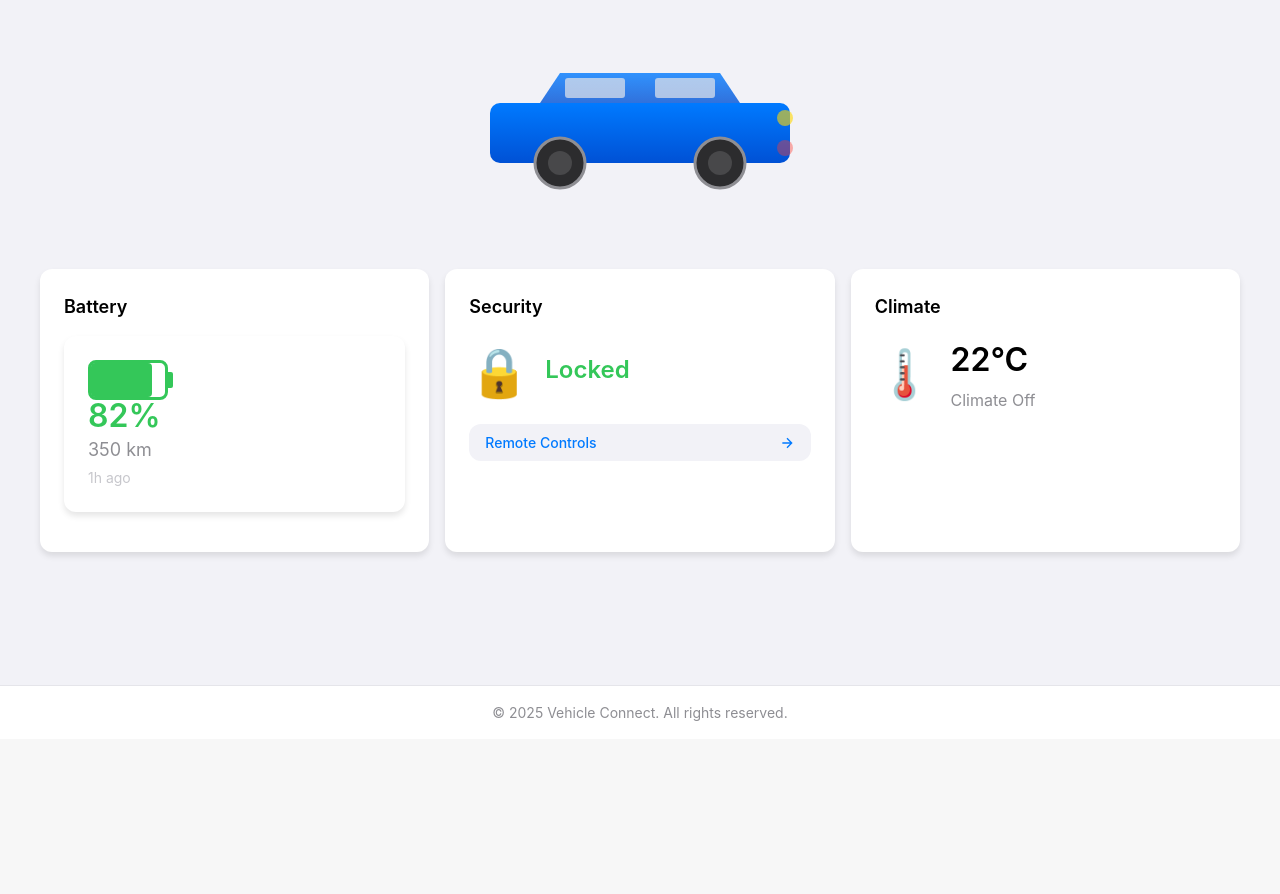
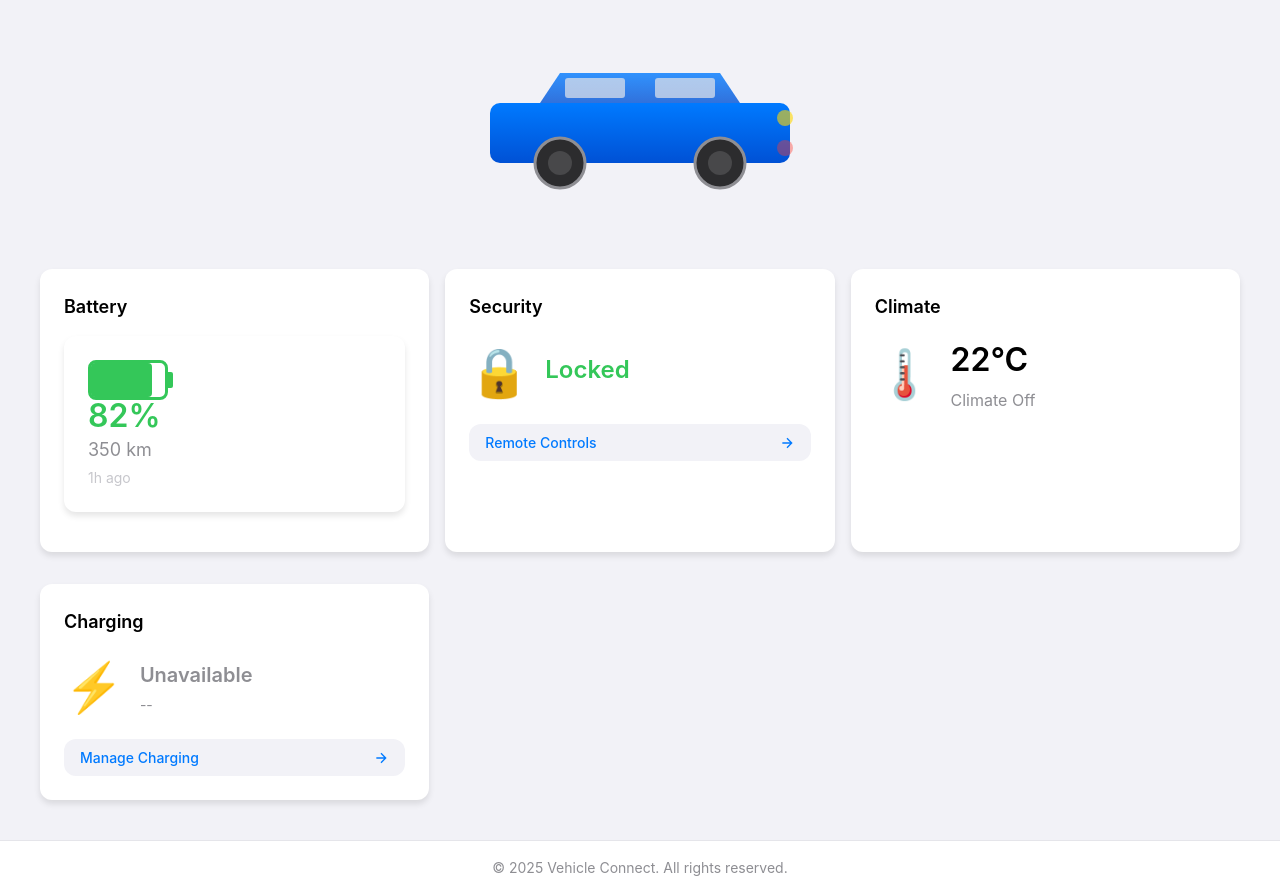
Before and after one commit to fcaversan/SE_Project, a Flask app: page / in a window 1280 px wide. Shown: the part 61-955 px from the top of the page. Before the commit the page ends 782 px from the top, so only its background shows below. Run offline with Flask 3, Linux system fonts and the light colour scheme.

Commit message:
feat: Add charging status to home screen and final integration
Step 7 of Phase 3 Charging Management implementation.

Modified Files:
- templates/home.html:
  * Added Charging Status card section
  * Charging icon with status indicator
  * Real-time charging info (status, SoC progress, rate)
  * 'Manage Charging' action link to charging page
  * Follows same pattern as Security and Climate cards

- static/js/home-screen.js:
  * Added DOM element references for charging display
  * Added updateChargingDisplay() async function:
    - Fetches charging status from API
    - Shows 'Charging' with progress (current  target at rate)
    - Shows 'Not Charging' with charge limit
    - Animated charging icon when active
    - Handles errors gracefully
  * Integrated charging update into updateVehicleDisplay()
  * Uses existing APIClient for consistency

- static/css/home-screen.css:
  * Added .charging-display flex layout
  * Added .charging-icon with pulse animation
  * Added .charging-status-text with active state
  * Added .charging-details styling
  * Added @keyframes pulse animation for active charging

Integration Features:
- Real-time charging status on home screen
- Animated charging indicator when active
- Shows current  target SoC and charging rate
- Shows charge limit when not charging
- Direct link to charging management page
- Consistent with existing card patterns
- Auto-updates with 60-second refresh
- Graceful error handling

Phase 3 Charging Management is now COMPLETE:
 Step 1: Data models (ChargingSession, Schedule, Station)
 Step 2: Mock charging service with realistic simulation
 Step 3: Backend API (11 REST endpoints)
 Step 4: Charging page UI (start/stop, limit, history)
 Step 5: Schedule manager (CRUD operations)
 Step 6: Charging stations page (filters, details, map)
 Step 7: Integration (home screen charging status)

All 8 FR-CHG requirements implemented:
- FR-CHG-001: Start/stop charging with target SoC
- FR-CHG-002: Real-time charging status display
- FR-CHG-003: Charge limit setting (50-100%)
- FR-CHG-004: Automated charging schedules
- FR-CHG-005: Charging station locator
- FR-CHG-006: Charging history tracking
- FR-CHG-007: Cost calculation per session
- FR-CHG-008: Battery health considerations (realistic curves)

Phase 3 completion: 100%
Overall project completion: ~50% (3 of 6 major phases)

```diff
--- a/static/css/home-screen.css
+++ b/static/css/home-screen.css
@@ -78,3 +78,46 @@
 .card-action-link:hover svg {
     transform: translateX(4px);
 }
+
+/* Charging Display */
+.charging-display {
+    display: flex;
+    align-items: center;
+    gap: 1rem;
+    margin-bottom: 1rem;
+}
+
+.charging-icon {
+    font-size: 3rem;
+    transition: transform 0.3s ease;
+}
+
+.status-card.charging-active .charging-icon {
+    animation: pulse 2s ease-in-out infinite;
+}
+
+@keyframes pulse {
+    0%, 100% {
+        transform: scale(1);
+    }
+    50% {
+        transform: scale(1.1);
+    }
+}
+
+.charging-status-text {
+    font-size: 1.25rem;
+    font-weight: 600;
+    color: var(--text-secondary);
+    margin: 0 0 0.25rem 0;
+}
+
+.charging-status-text.active {
+    color: var(--success);
+}
+
+.charging-details {
+    font-size: 0.875rem;
+    color: var(--text-secondary);
+    margin: 0;
+}
--- a/static/js/home-screen.js
+++ b/static/js/home-screen.js
@@ -28,6 +28,9 @@ const lockIcon = document.getElementById('lock-icon');
 const securityWarning = document.getElementById('security-warning');
 const cabinTemp = document.getElementById('cabin-temp');
 const climateStatus = document.getElementById('climate-status');
+const chargingStatusText = document.getElementById('charging-status-text');
+const chargingDetails = document.getElementById('charging-details');
+const chargingIcon = document.getElementById('charging-icon');
 
 /**
  * Initialize home screen
@@ -86,6 +89,9 @@ async function updateVehicleDisplay() {
 
             // Update climate display (User Story 3)
             updateClimateDisplay(data);
+
+            // Update charging display (Phase 3)
+            await updateChargingDisplay();
 
             // Handle stale data indicator
             if (response.is_stale) {
@@ -196,6 +202,62 @@ function updateClimateDisplay(data) {
         climateStatus.style.setProperty('--climate-color', 'var(--color-text-secondary)');
     }
 }
+
+/**
+ * Update charging display (Phase 3)
+ */
+async function updateChargingDisplay() {
+    try {
+        const apiClient = new APIClient();
+        const response = await apiClient.get('/api/charging/status');
+
+        if (response.success) {
+            const isCharging = response.is_charging;
+            const session = response.session;
+
+            if (isCharging && session) {
+                // Show charging info
+                chargingStatusText.textContent = 'Charging';
+                chargingStatusText.className = 'charging-status-text active';
+
+                const currentSoC = Math.round(session.current_soc);
+                const targetSoC = session.target_soc;
+                const chargingRate = session.charging_rate_kw.toFixed(1);
+
+                chargingDetails.textContent = `${currentSoC}% → ${targetSoC}% at ${chargingRate} kW`;
+                chargingIcon.textContent = '⚡';
+                chargingIcon.style.setProperty('--charging-color', 'var(--color-success)');
+
+                // Add charging animation
+                const chargingCard = chargingIcon.closest('.status-card');
+                chargingCard.classList.add('charging-active');
+            } else {
+                // Not charging
+                chargingStatusText.textContent = 'Not Charging';
+                chargingStatusText.className = 'charging-status-text';
+
+                // Show charge limit if available
+                const limitResponse = await apiClient.get('/api/charging/limit');
+                if (limitResponse.success) {
+                    chargingDetails.textContent = `Charge limit: ${limitResponse.charge_limit}%`;
+                } else {
+                    chargingDetails.textContent = 'Vehicle not plugged in';
+                }
+
+                chargingIcon.textContent = '🔌';
+                chargingIcon.style.setProperty('--charging-color', 'var(--color-text-secondary)');
+
+                const chargingCard = chargingIcon.closest('.status-card');
+                chargingCard.classList.remove('charging-active');
+            }
+        }
+    } catch (error) {
+        console.error('Failed to update charging display:', error);
+        chargingStatusText.textContent = 'Unavailable';
+        chargingDetails.textContent = '--';
+    }
+}
+
 
 /**
  * Format range based on user preferences
--- a/templates/home.html
+++ b/templates/home.html
@@ -70,6 +70,24 @@
         </div>
     </section>
 
+    <!-- Charging Status Section (Phase 3) -->
+    <section class="status-card charging-card">
+        <h2>Charging</h2>
+        <div class="charging-display">
+            <div class="charging-icon" id="charging-icon">⚡</div>
+            <div class="charging-info">
+                <p class="charging-status-text" id="charging-status-text">Not Charging</p>
+                <p class="charging-details" id="charging-details">--</p>
+            </div>
+        </div>
+        <a href="/charging" class="card-action-link">
+            <span>Manage Charging</span>
+            <svg width="16" height="16" viewBox="0 0 24 24" fill="none" stroke="currentColor" stroke-width="2">
+                <path d="M5 12h14M12 5l7 7-7 7"/>
+            </svg>
+        </a>
+    </section>
+
     <!-- Loading State -->
     <div id="loading-skeleton" class="loading-skeleton hidden">
         <div class="skeleton-card"></div>
```
